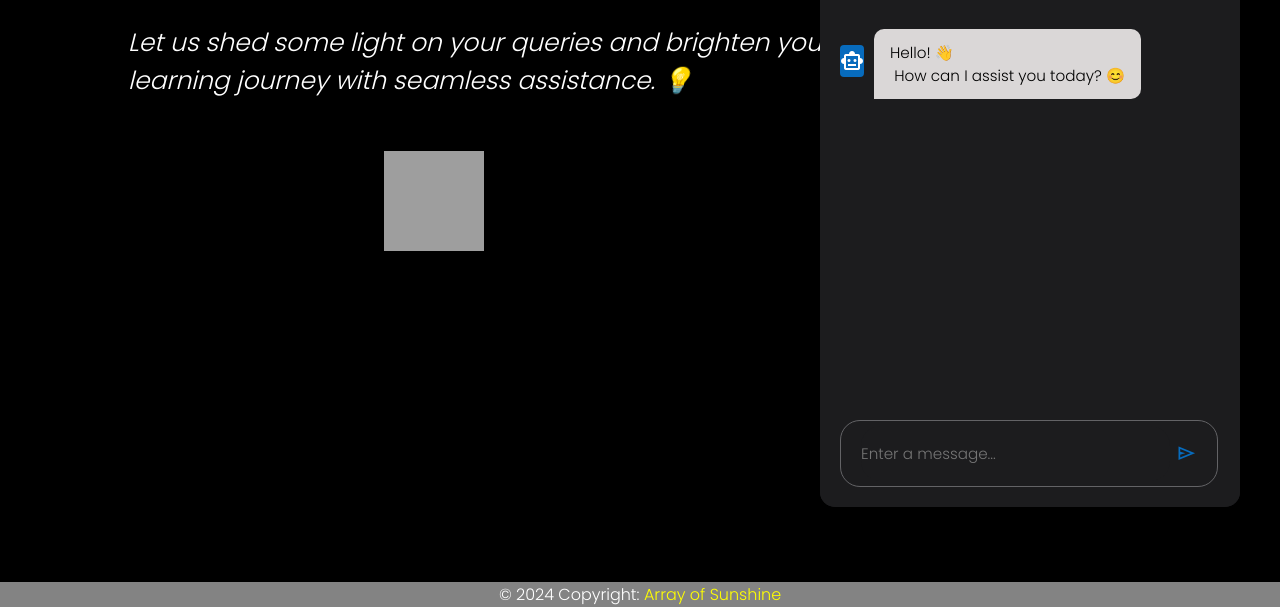
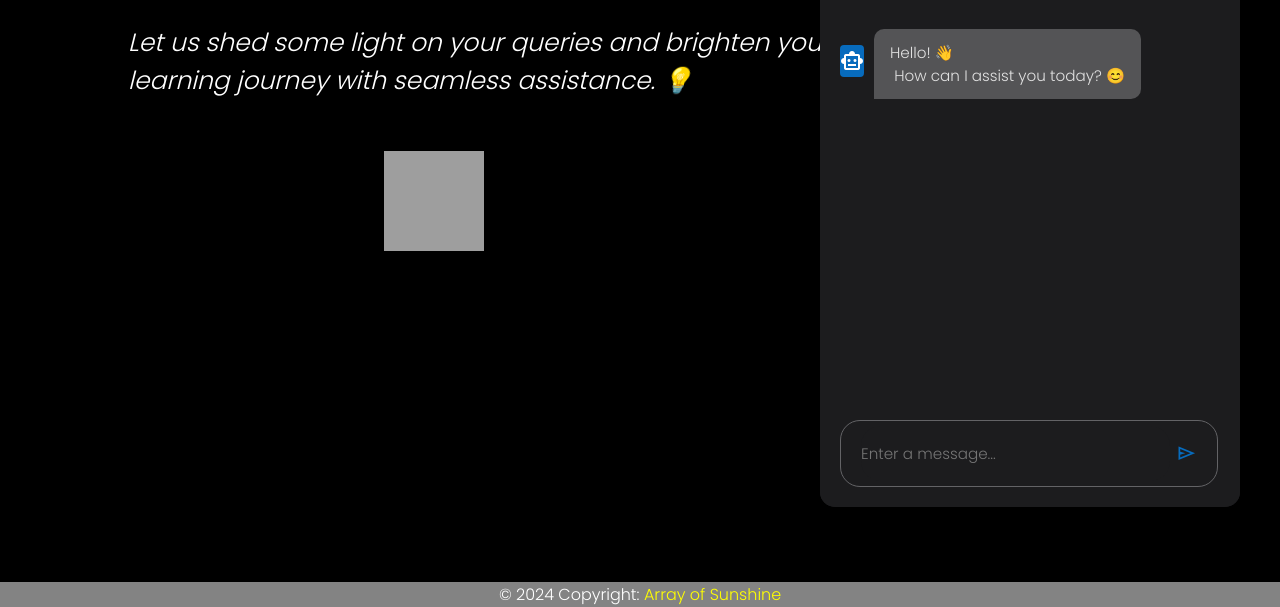
Before and after one commit to BulelaG/chatbot, a plain HTML site: page index.html in a window 1280 px wide. Shown: the part 193-800 px from the top of the page. Drawn offline with nearby package versions, Linux system fonts and the light colour scheme; grey boxes are pictures that could not be loaded.

Commit message:
css background-colors

```diff
--- a/style.css
+++ b/style.css
@@ -147,8 +147,8 @@ padding-left: 30%;
 }
 
 .chatbox .incoming p{
-    color: black;
-    background: rgb(218, 215, 215);
+    color: rgb(225, 225, 225);
+    background-color: #545456;
     border-radius: 10px 10px 10px 0;
 }
 .chatbot .chat-input{
```
